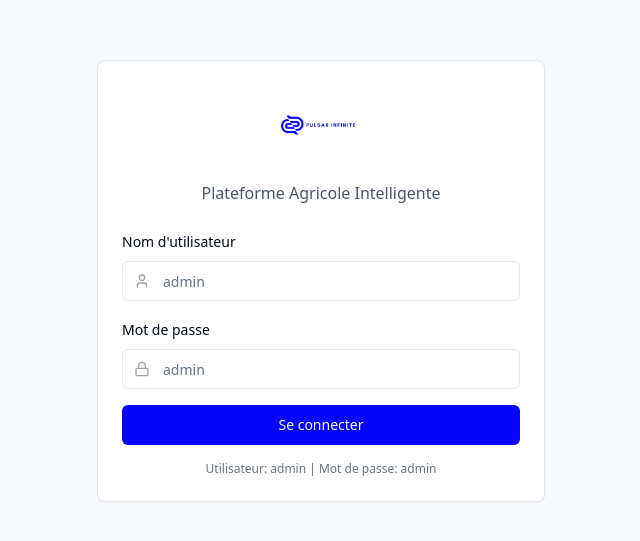
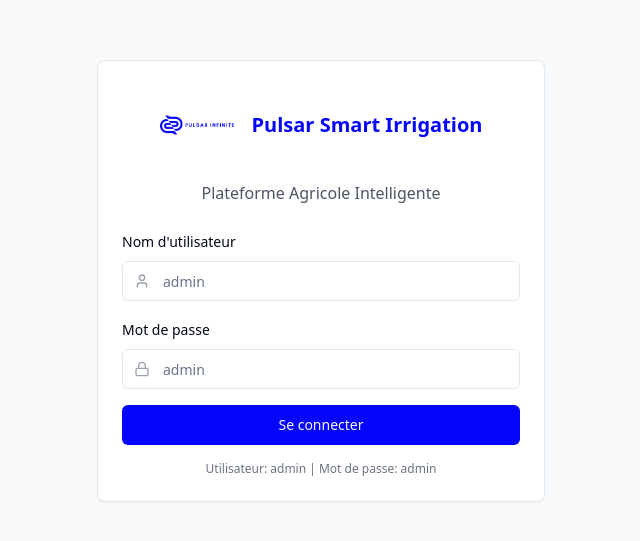
Before and after one commit to liilaye/Pulsar-Smart-Irrigation-FullStack6_final, a React (Vite) app: page /login in a window 1280 px wide. Shown: the part 119-660 px from the top of the page, without its empty margins (319-959 px from the left). Built offline with nearby package versions, Linux system fonts and the light colour scheme.

Commit message:
Add "Pulsar Smart Irrigation" text next to logo
Add text next to the logo in the login page and dashboard header.

```diff
--- a/src/components/Header.tsx
+++ b/src/components/Header.tsx
@@ -27,6 +27,9 @@ export const Header = () => {
               className="h-12 w-auto object-contain"
             />
             <div>
+              <h1 className="text-lg font-bold" style={{ color: '#0505FB' }}>
+                Pulsar Smart Irrigation
+              </h1>
               <p className="text-sm text-gray-600">Plateforme Agricole Intelligente</p>
             </div>
           </div>
--- a/src/pages/Login.tsx
+++ b/src/pages/Login.tsx
@@ -39,12 +39,17 @@ const Login = () => {
     <div className="min-h-screen flex items-center justify-center bg-gray-50 px-4">
       <Card className="w-full max-w-md">
         <CardHeader className="space-y-4 text-center">
-          <div className="flex justify-center">
+          <div className="flex justify-center items-center space-x-3">
             <img
               src="/lovable-uploads/6def057b-4ec6-4316-8956-65d39f2ffa31.png"
               alt="PulsarInfinite Logo"
               className="h-20 w-auto object-contain"
             />
+            <div>
+              <h1 className="text-xl font-bold" style={{ color: '#0505FB' }}>
+                Pulsar Smart Irrigation
+              </h1>
+            </div>
           </div>
           <p className="text-gray-600">Plateforme Agricole Intelligente</p>
         </CardHeader>
```
